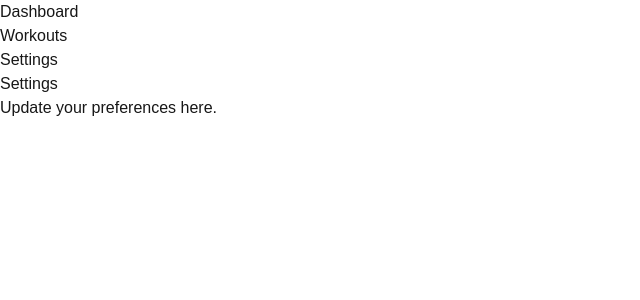
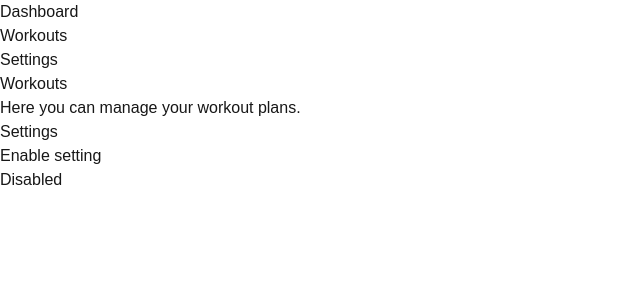
Before and after one commit to Andersson76/gym-app, a Next.js app in the folder frontend/: page /settings in a window 1280 px wide. Shown: the top 300 px of the page, without its empty margins (0-640 px from the left). Built offline with nearby package versions, Linux system fonts and the light colour scheme.

Commit message:
Done with component and passed test

```diff
--- a/frontend/src/app/settings/page.tsx
+++ b/frontend/src/app/settings/page.tsx
@@ -1,8 +1,11 @@
-export default function Settings() {
+import Settings from "@/components/Settings";
+
+export default function Workouts() {
   return (
     <div className="p-6 text-blue-500">
-      <h1 className="text-2xl font-bold">Settings</h1>
-      <p className="text-gray-600">Update your preferences here.</p>
+      <h1 className="text-2xl font-bold">Workouts</h1>
+      <p className="text-gray-600">Here you can manage your workout plans.</p>
+      <Settings />
     </div>
   );
 }
--- a/frontend/src/components/DashboardOutput.tsx
+++ b/frontend/src/components/DashboardOutput.tsx
@@ -1,3 +1,5 @@
+"use client";
+
 import axios from "axios";
 import { useEffect, useState } from "react";
 
--- /dev/null
+++ b/frontend/src/components/Settings.tsx
@@ -0,0 +1,35 @@
+"use client";
+import { useState } from "react";
+
+export default function Settings() {
+  const [enabled, setEnabled] = useState(false);
+
+  const toggleSetting = () => {
+    setEnabled(!enabled);
+  };
+
+  return (
+    <div className="p-6 bg-blue-600 rounded-lg shadow-md max-w-sm">
+      <h2 className="text-xl font-semibold text-white mb-4">Settings</h2>
+      <button
+        data-testid="toggle-setting"
+        onClick={toggleSetting}
+        className={`px-4 py-2 rounded-lg text-white font-medium transition ${
+          enabled
+            ? "bg-green-500 hover:bg-green-600"
+            : "bg-red-500 hover:bg-red-600"
+        }`}
+      >
+        {enabled ? "Disable setting" : "Enable setting"}
+      </button>
+      <p
+        data-testid="setting-status"
+        className={`mt-4 text-lg font-semibold ${
+          enabled ? "text-green-400" : "text-red-400"
+        }`}
+      >
+        {enabled ? "Enabled" : "Disabled"}
+      </p>
+    </div>
+  );
+}
--- a/frontend/src/components/Sidebar.tsx
+++ b/frontend/src/components/Sidebar.tsx
@@ -25,7 +25,7 @@ export default function Sidebar() {
             <Link
               href="/settings"
               className="text-white text-2xl block py-5 px-10"
-              data-testid="settings-link"
+              data-testid="settings-button"
             >
               Settings
             </Link>
```
